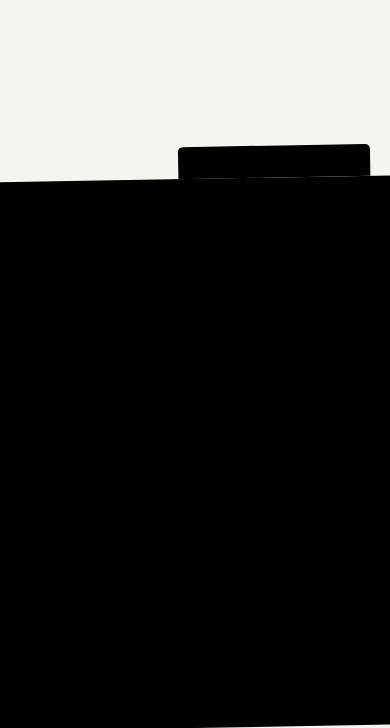
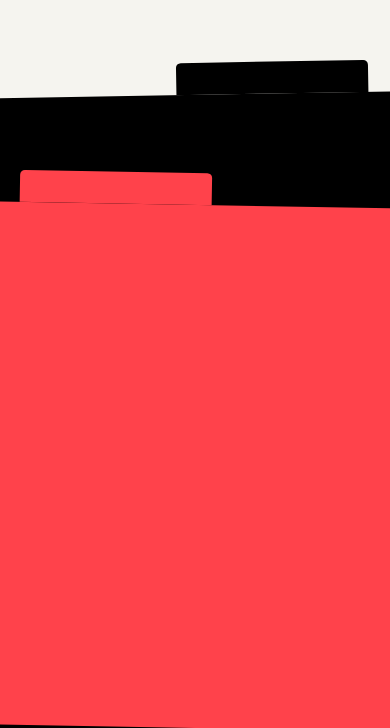
Before and after one commit to GraphicMiles/graphicmiles-portfolio, a React (Vite) app: page / in a window 390 px wide. Shown: the part 116-844 px from the top of the page. Built offline with nearby package versions, Linux system fonts and the light colour scheme.

Commit message:
Add horizontally reversed front folder

```diff
--- a/src/App.tsx
+++ b/src/App.tsx
@@ -1,11 +1,17 @@
 import type { ReactNode } from 'react'
+
+type FolderProps = {
+  tone: 'black' | 'red'
+  flipped?: boolean
+  layer: 'back' | 'front'
+}
 
 function Navbar() {
   return <header className="navbar" aria-label="Site navigation" />
 }
 
-function Folder() {
-  return <div className="folder" aria-label="Portfolio folder" role="img" />
+function Folder({ tone, flipped = false, layer }: FolderProps) {
+  return <div className={`folder folder--${tone} folder--${layer} ${flipped ? 'folder--flipped' : ''}`} aria-label={`${tone} portfolio folder`} role="img" />
 }
 
 function MainContainer({ children }: { children: ReactNode }) {
@@ -17,7 +23,8 @@ export default function App() {
     <div className="app">
       <Navbar />
       <MainContainer>
-        <Folder />
+        <Folder tone="black" layer="back" />
+        <Folder tone="red" layer="front" flipped />
       </MainContainer>
     </div>
   )
--- a/src/index.css
+++ b/src/index.css
@@ -1,9 +1,10 @@
 :root {
   --page: #f5f4ef;
-  --folder: #000;
   --folder-radius: .3rem;
   --navbar-height: 0px;
   --folder-angle: -1deg;
+  --black-folder: #000;
+  --red-folder: #ff424b;
 }
 
 * { box-sizing: border-box; }
@@ -21,25 +22,29 @@ body,
 body {
   min-width: 320px;
   background: var(--page);
-  color: var(--folder);
+  color: #151613;
   font-family: ui-sans-serif, system-ui, -apple-system, BlinkMacSystemFont, "Segoe UI", sans-serif;
 }
 
 .sr-only { position: absolute; width: 1px; height: 1px; padding: 0; overflow: hidden; clip: rect(0,0,0,0); white-space: nowrap; border: 0; }
 .app { width: 100%; height: 100%; display: flex; flex-direction: column; overflow: hidden; background: var(--page); }
 .navbar { width: 100%; height: var(--navbar-height); flex: 0 0 var(--navbar-height); }
-.main-container { width: 100%; height: calc(100% - var(--navbar-height)); min-height: 0; display: flex; align-items: flex-end; justify-content: center; overflow: hidden; }
+.main-container { position: relative; width: 100%; height: calc(100% - var(--navbar-height)); min-height: 0; overflow: hidden; }
 
-/* Reference proportions: full-width body, shallow in-plane angle, broad right-side tab. */
 .folder {
-  position: relative;
+  position: absolute;
+  right: auto;
+  bottom: 0;
+  left: 50%;
   width: 110%;
-  height: 75%;
-  flex: 0 0 110%;
-  background: var(--folder);
-  transform: rotate(var(--folder-angle));
+  background: var(--folder-color);
   transform-origin: bottom center;
 }
+
+.folder--back { z-index: 1; height: 75%; transform: translateX(-50%) rotate(var(--folder-angle)); }
+.folder--front { z-index: 2; height: 62%; transform: translateX(-50%) scaleX(-1) rotate(var(--folder-angle)); }
+.folder--black { --folder-color: var(--black-folder); }
+.folder--red { --folder-color: var(--red-folder); }
 
 .folder::before {
   position: absolute;
@@ -49,18 +54,12 @@ body {
   width: max(12rem, 39%);
   height: max(3rem, 16%);
   border-radius: var(--folder-radius) var(--folder-radius) 0 0;
-  background: var(--folder);
+  background: var(--folder-color);
   content: "";
 }
 
 @media (max-width: 720px) {
-  .folder {
-    height: 65%;
-    flex-basis: 110%;
-  }
-
-  .folder::before {
-    top: -2rem;
-    height: 2rem;
-  }
+  .folder { width: 110%; }
+  .folder--front { height: 62%; }
+  .folder::before { top: -2rem; height: 2rem; }
 }
```
